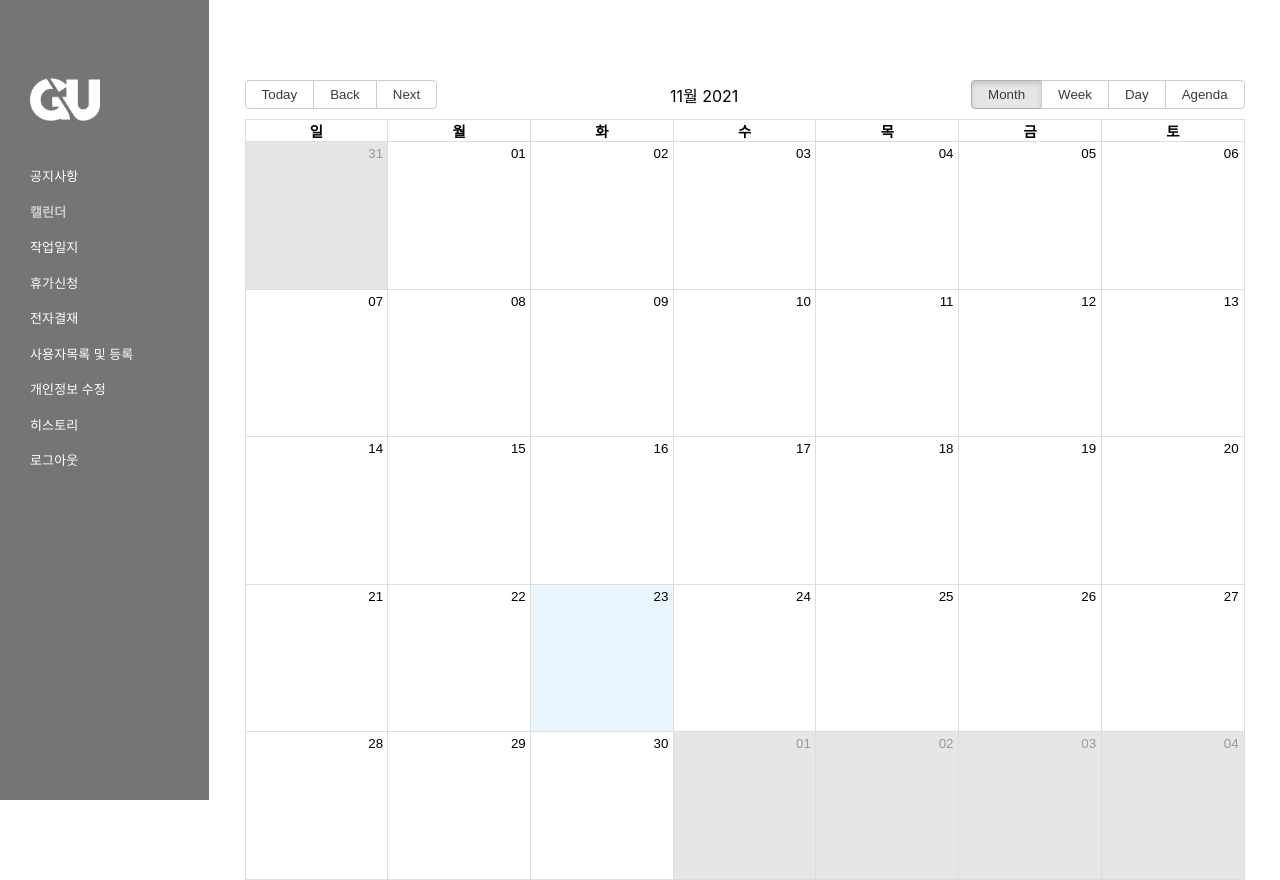
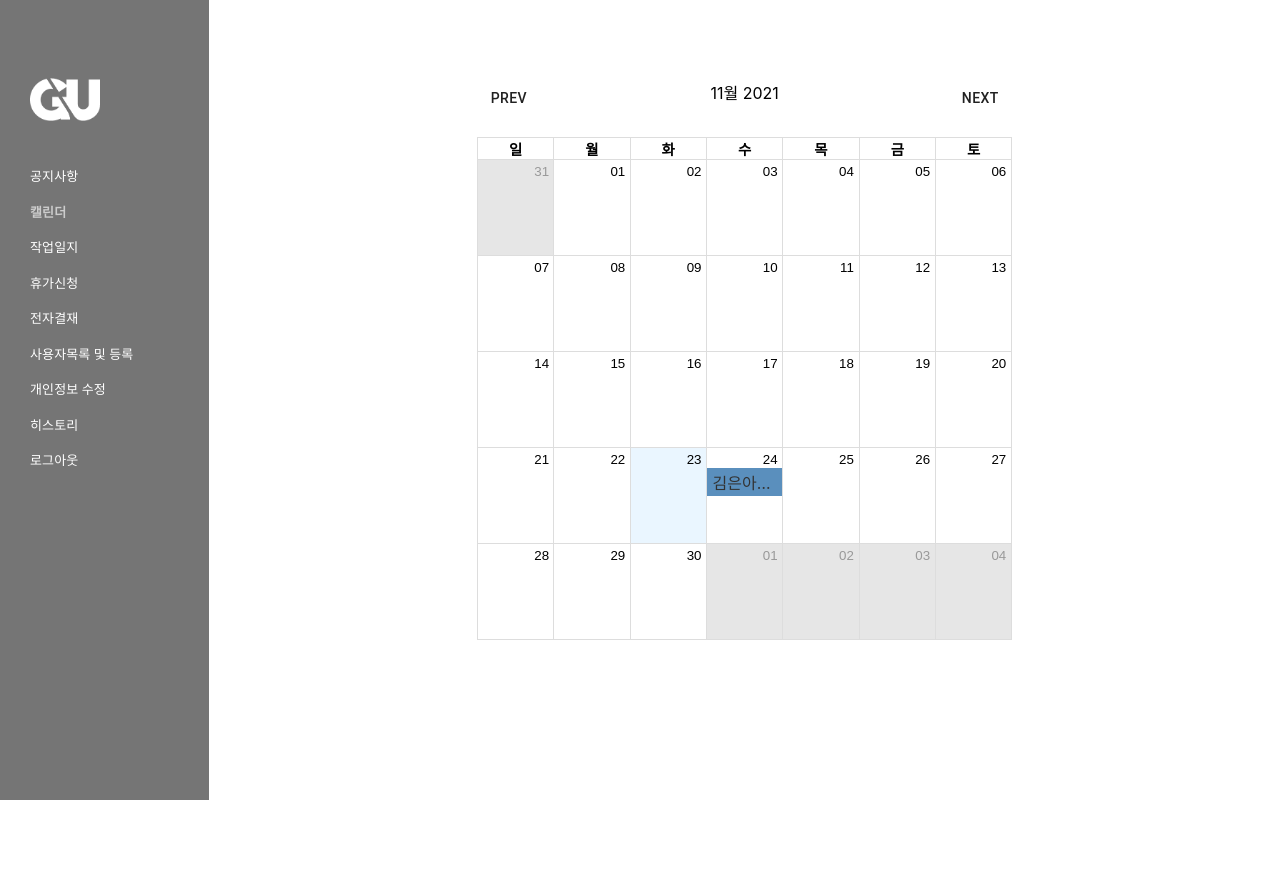
Before and after one commit to eunah3693/p_managementReact, a React (Create React App) app: page /calendar in a window 1280 px wide. Built offline with nearby package versions, Linux system fonts and the light colour scheme.

Commit message:
react-big-calendar events add

```diff
--- a/src/component/BigCalendar.js
+++ b/src/component/BigCalendar.js
@@ -3,18 +3,48 @@ import moment from 'moment';
 import 'moment/locale/ko';
 import 'react-big-calendar/lib/css/react-big-calendar.css';
 import { makeStyles } from '@material-ui/core/styles';
+import Button from '@material-ui/core/Button';
+
+// calendar toolbar
+const toolbarStyles = makeStyles((theme) => ({
+  layout:{
+    display:"flex",
+    justifyContent:"space-between",
+    marginBottom:"20px"
+  }
+}));
+
+function Toolbar (props){
+  const classes = toolbarStyles();
+  function navigate(action){
+    console.log(action);
+    props.onNavigate(action)
+  }
+
+  return (
+    <div className={classes.layout}>
+      <Button  onClick={() => navigate('PREV')}>PREV</Button>
+      <span className="rbc-toolbar-label">{props.label}</span>
+      <Button  onClick={() => navigate('NEXT')}>NEXT</Button>
+    </div>
+  );
+}
+
 
 const useStyles = makeStyles((theme) => ({
   layout:{
-    paddingTop:"80px"
+    width:"100%",
+    height:"100vh",
+    paddingTop:"80px",
+    display:"flex",
+    justifyContent:"center"
   }
 }));
 
 moment.locale('ko-kr');
 const localizer = momentLocalizer(moment)
 
-
-function BigCalendar(){
+function BigCalendar(props){
   const classes = useStyles();
 
   return (
@@ -23,7 +53,11 @@ function BigCalendar(){
           localizer={localizer}
           startAccessor="start"
           endAccessor="end"
-          style={{ height: 800 , width: 1000 }}
+          views={['month']}
+          events={props.events}
+          components = {{toolbar : Toolbar}}
+          style={{ height: "70%" , width: "50%" }}
+          eventPropGetter={(props.eventStyleGetter)}
         />
     </div>
   );
--- a/src/pages/WorkCalendar.js
+++ b/src/pages/WorkCalendar.js
@@ -1,10 +1,11 @@
+import React, { useState, useEffect } from 'react';
 import { Calendar, momentLocalizer } from 'react-big-calendar'
 import moment from 'moment'
 import { makeStyles } from '@material-ui/core/styles';
 import 'react-big-calendar/lib/css/react-big-calendar.css';
 import Nav from '../component/Nav';
 import BigCalendar from '../component/BigCalendar';
-
+import WorkCalendarData from '../pages/WorkCalendarData';
 
 const useStyles = makeStyles((theme) => ({
   layout:{
@@ -24,11 +25,29 @@ const useStyles = makeStyles((theme) => ({
 function WorkCalendar(){
   const classes = useStyles();
 
+  function eventStyleGetter(event, start, end, isSelected){
+    console.log(event);
+    var backgroundColor = event.hexColor;
+    var style = {
+      backgroundColor: backgroundColor,
+      borderRadius: '0px',
+      opacity: 0.8,
+      color: 'black',
+      border: '0px',
+      display: 'block'
+    };
+    return {
+      style: style
+    };
+  }
+
+
+
   return (
     <div className={classes.layout}>
       <Nav nameOn="캘린더"></Nav>
       <div className={classes.content}>
-        <BigCalendar></BigCalendar>
+        <BigCalendar events={WorkCalendarData} eventStyleGetter={eventStyleGetter}></BigCalendar>
       </div>
     </div>
   );
--- /dev/null
+++ b/src/pages/WorkCalendarData.js
@@ -0,0 +1,7 @@
+export default [
+    {
+        'title': '김은아휴가',
+        'start': new Date("2021-11-24"),
+        'end': new Date("2021-11-25")
+      }
+]
```
